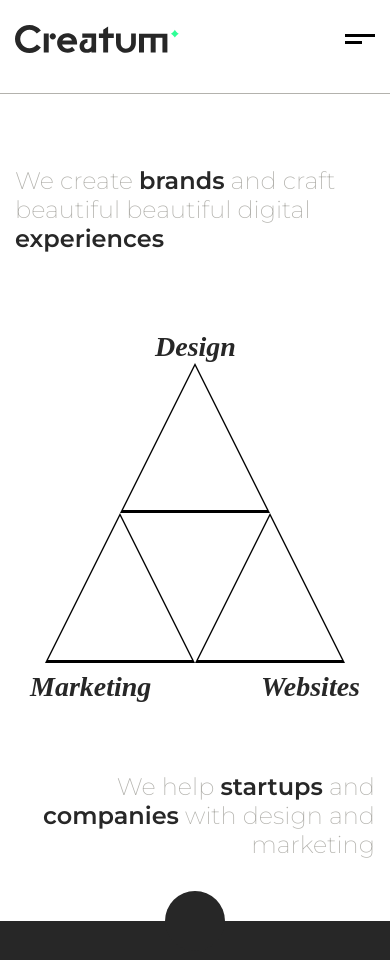
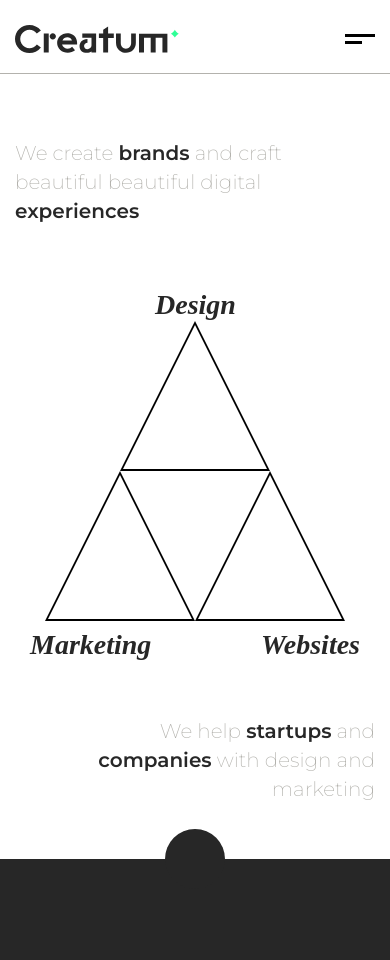
Before and after one commit to MrGorlenko/creatum-2, a plain HTML site: page index.html in a window 390 px wide. Shown: the top 960 px of the page. Drawn offline with Linux system fonts and the light colour scheme; a script that the page names is missing.

Commit message:
header height fix

```diff
--- a/sass/elements/_header.scss
+++ b/sass/elements/_header.scss
@@ -14,6 +14,6 @@ header{
 @media (max-width: 992px){
   header{
     border-bottom: 1px solid #B3B2AD;
-    padding-bottom: 40px;
+    padding-bottom: 20px;
   }
 }
--- a/sass/sections/_hero.scss
+++ b/sass/sections/_hero.scss
@@ -30,10 +30,18 @@
 
 @media (max-width: 992px){
   .hero{
-    min-height: 95vh;
+    min-height: 85vh;
   }
 
   #right-label{
     margin-top: 1rem;
   }
 }
+
+@media (max-width: 576px){
+  .hero{
+    p{
+      font-size: 20px;
+    }
+  }
+}
```
Also changed, not shown: css/index.css, 1 other file.
